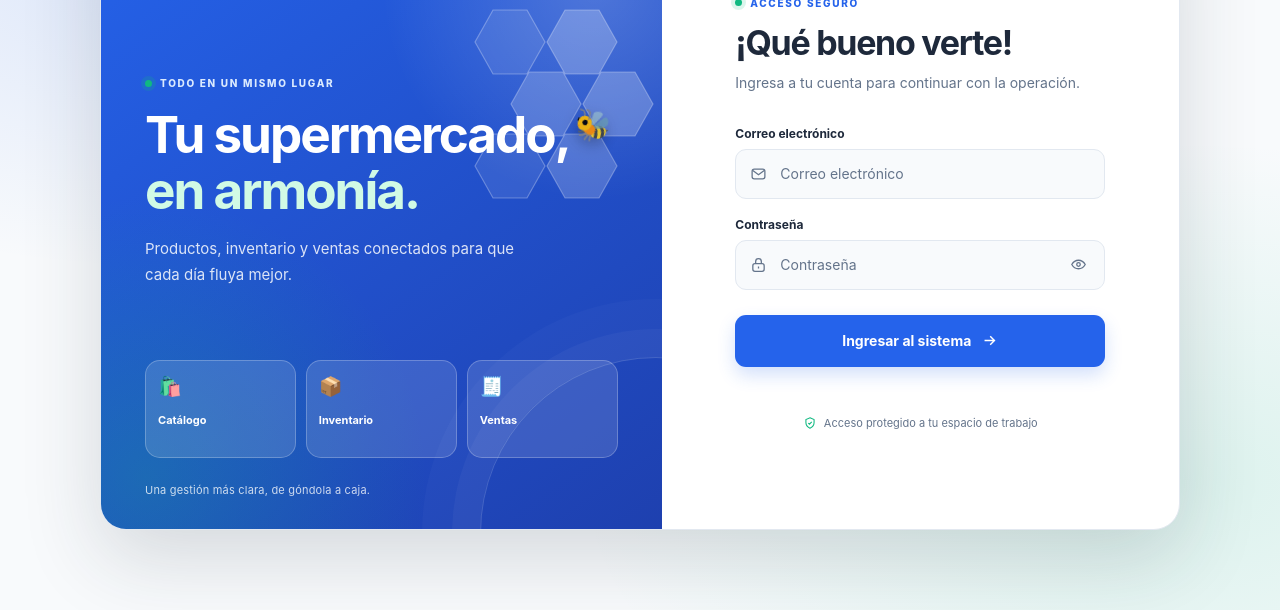
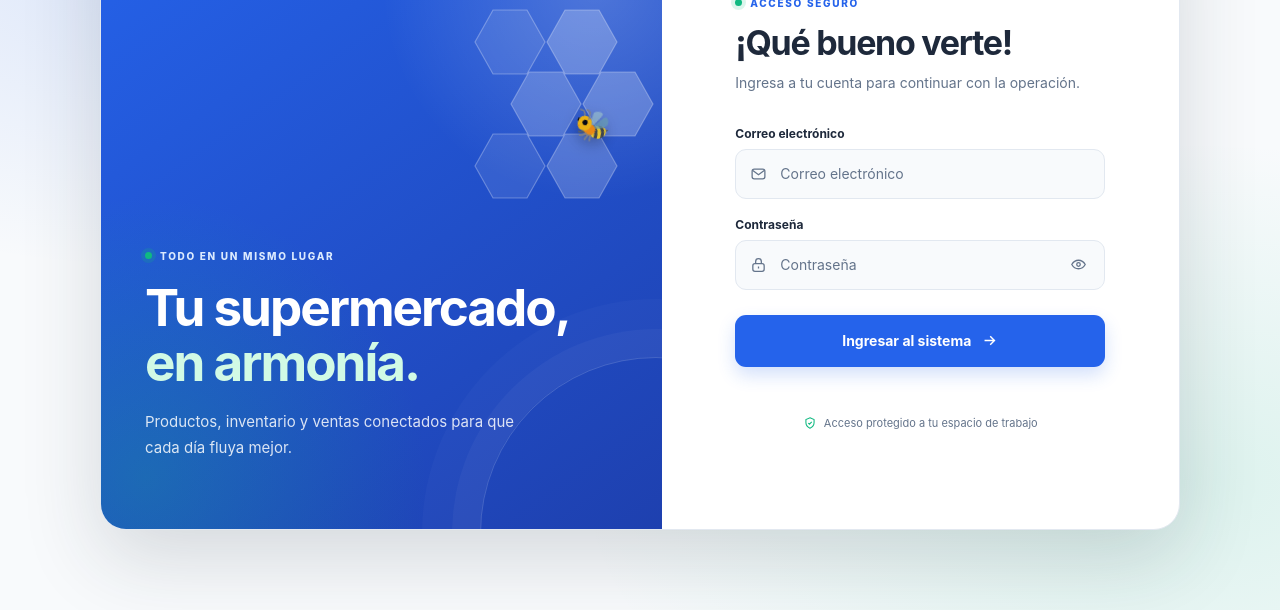
Before and after one commit to robinsoncht12-gif/la_colmena.html, a plain HTML site: page la_colmena.html/src/index.html in a window 1280 px wide. Shown: the part 190-800 px from the top of the page. Drawn offline with Linux system fonts and the light colour scheme.

Commit message:
Remove promotional cards from login
Co-authored-by: Copilot <223556219+Copilot@users.noreply.github.com>

```diff
--- a/la_colmena.html/src/index.html
+++ b/la_colmena.html/src/index.html
@@ -385,39 +385,6 @@
             color: #5e401f;
             font-size: 15px;
             line-height: 1.75
-        }
-
-        .login-features {
-            display: grid;
-            grid-template-columns: repeat(3, 1fr);
-            gap: 10px
-        }
-
-        .login-feature {
-            min-height: 98px;
-            padding: 14px 12px;
-            border: 1px solid rgba(115,63,18,.15);
-            border-radius: 15px;
-            background: rgba(255,255,255,.34)
-        }
-
-        .login-feature span {
-            display: block;
-            margin-bottom: 10px;
-            font-size: 19px
-        }
-
-        .login-feature strong {
-            color: #593512;
-            font-size: 11px;
-            font-weight: 650
-        }
-
-        .login-brand-footer {
-            margin-top: 25px;
-            color: #70471c;
-            font-size: 11px;
-            letter-spacing: .2px
         }
 
         .login-form-panel {
@@ -1036,8 +1003,7 @@
             color: var(--white)
         }
 
-        .login-brand small,
-        .login-brand-footer {
+        .login-brand small {
             color: rgba(255, 255, 255, .78)
         }
 
@@ -1071,22 +1037,6 @@
         @keyframes hive-pulse {
             0%, 100% { fill: rgba(255, 255, 255, .1) }
             50% { fill: rgba(255, 255, 255, .28) }
-        }
-
-        .login-feature {
-            border-color: rgba(255, 255, 255, .24);
-            background: rgba(255, 255, 255, .13);
-            transition: transform .18s, background .18s, border-color .18s
-        }
-
-        .login-feature:hover {
-            transform: translateY(-3px);
-            border-color: rgba(255, 255, 255, .48);
-            background: rgba(255, 255, 255, .22)
-        }
-
-        .login-feature strong {
-            color: var(--white)
         }
 
         .login-form-heading .login-eyebrow {
@@ -1222,7 +1172,6 @@
             button.btn,
             button.btn2,
             .login-submit,
-            .login-feature,
             .inventory-row,
             input,
             select {
@@ -1233,8 +1182,7 @@
             .logout-button:hover,
             button.btn:active:not(:disabled),
             button.btn2:active:not(:disabled),
-            .login-submit:active:not(:disabled),
-            .login-feature:hover {
+            .login-submit:active:not(:disabled) {
                 transform: none
             }
         }
@@ -1445,14 +1393,6 @@
                     <span class="login-eyebrow">Todo en un mismo lugar</span>
                     <h1>Tu supermercado,<br><span>en armonía.</span></h1>
                     <p>Productos, inventario y ventas conectados para que cada día fluya mejor.</p>
-                </div>
-                <div>
-                    <div class="login-features" aria-label="Funciones de La Colmena">
-                        <div class="login-feature"><span aria-hidden="true">🛍️</span><strong>Catálogo</strong></div>
-                        <div class="login-feature"><span aria-hidden="true">📦</span><strong>Inventario</strong></div>
-                        <div class="login-feature"><span aria-hidden="true">🧾</span><strong>Ventas</strong></div>
-                    </div>
-                    <p class="login-brand-footer">Una gestión más clara, de góndola a caja.</p>
                 </div>
             </section>
             <section class="login-form-panel" aria-label="Iniciar sesión">
```
